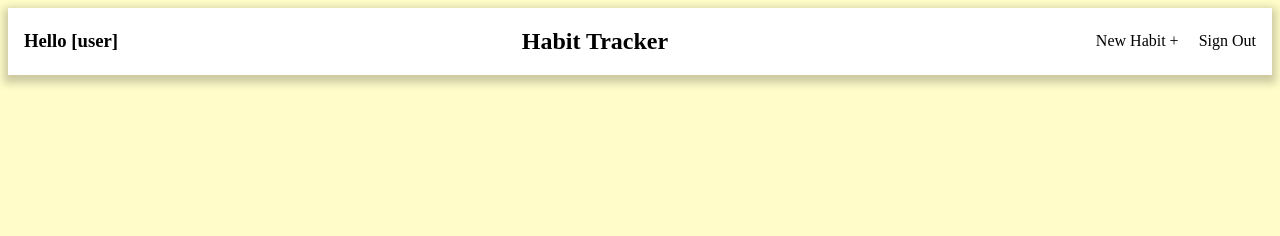
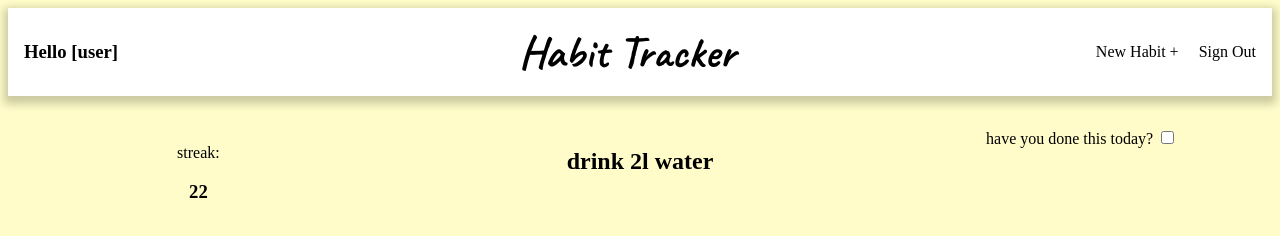
Before and after one commit to Forum-123/Lap-2-Project-Client, a plain HTML site: page homepage.html in a window 1280 px wide. Drawn offline with Linux system fonts and the light colour scheme.

Commit message:
style navbar

```diff
--- a/homepage.html
+++ b/homepage.html
@@ -6,7 +6,7 @@
     <meta name="viewport" content="width=device-width, initial-scale=1.0">
     <title>Habit Tracker</title>
     <link rel="stylesheet" href="./static/css/homepage.css" type="text/css">
-
+    <link href="https://fonts.googleapis.com/css2?family=Caveat:wght@700&display=swap" rel="stylesheet">
 </head>
 <body>
 
@@ -19,7 +19,24 @@
         </ul>
     </nav>
 
+    <section id="display-habits">
+        <div class="habit">
+            <div id="streak">
+                <p>streak:</p>
+                <h3 id="streak-count">22</h3>
+            </div>
+            <div id="habit-name">
+                <h2>drink 2l water</h2>
+            </div>
 
+            <div id="habit-checkbox">
+                <form action="">
+                    <label for="habit-complete">have you done this today?</label>
+                    <input type="checkbox" name="habit-complete" id="habit-complete">
+                </form>
+            </div>
+        </div>
+    </section>
 
 </body>
 </html>
--- a/static/css/homepage.css
+++ b/static/css/homepage.css
@@ -26,5 +26,26 @@ nav{
 }
 
 #app-name {
-    margin-left: 1rem;
+    margin-left: 5rem;
+    font-family: 'Caveat', cursive;
+    font-weight: 700;
+    font-size: 2.8rem;
+    margin-top: 1rem;
+    margin-bottom: 1rem;
+
 }
+
+#display-habits{
+    margin: 2rem 5rem;
+}
+
+.habit{
+    display: grid;
+    grid-template-columns: 20% 60% 20%;
+}
+
+#display-habits div{
+    text-align: center;
+    background-color: var(--bgyell);
+
+}
```
